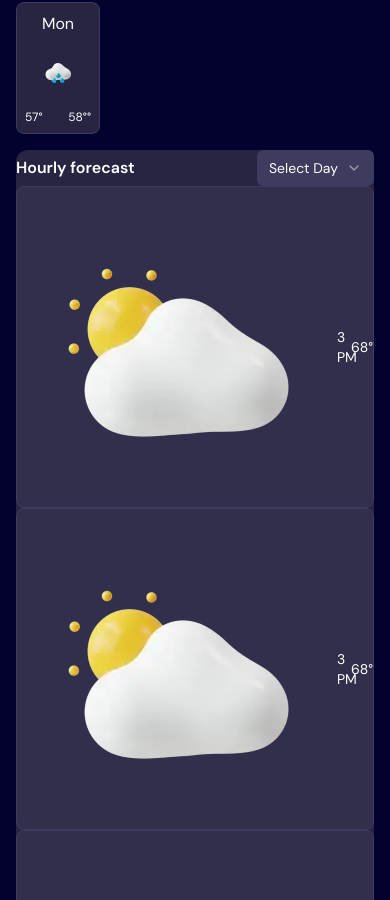
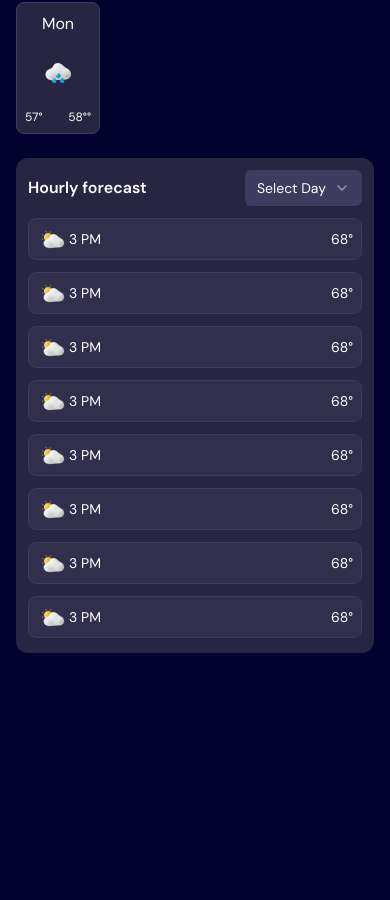
Before and after one commit to YismelR/weather-app, a React (Vite) app: page / in a window 390 px wide. Shown: the part 1100-2000 px from the top of the page. After the commit the page ends 1793 px from the top, so only its background shows below. Built offline with nearby package versions, Linux system fonts and the light colour scheme.

Commit message:
fixed the hourly forecast need to fix the daily forecast for medium size screen(tablet)

```diff
--- a/src/components/WeatherDisplay.tsx
+++ b/src/components/WeatherDisplay.tsx
@@ -3,7 +3,7 @@ import OverallDisplay from "./overallDisplay/OverallDisplay";
 
 export default function WeatherDisplay() {
   return (
-    <section className="grid md:grid-cols-3 gap-4 w-full">
+    <section className="grid md:grid-cols-3 gap-6 md:gap-4 w-full">
       <OverallDisplay />
       <HourlySection />
     </section>
--- a/src/components/hourlySection/HourlyCards.tsx
+++ b/src/components/hourlySection/HourlyCards.tsx
@@ -3,17 +3,17 @@ import { hourlyCards } from "@/data/hourlyCards";
 
 export default function HourlyCards() {
   return (
-    <ScrollArea className="h-11/12 w-full  ">
-      <div className="flex flex-col lg:gap-4 overflow-hidden">
+    <ScrollArea className="h-11/12 md:h-10/12 lg:h-11/12 w-full ">
+      <div className="flex flex-col gap-3 md:gap-4 overflow-scroll">
         {hourlyCards.map((hourly, idx) => (
           <div
             key={idx}
-            className="flex place-items-center justify-between bg-Neutral-700 lg:py-2 lg:px-3 rounded-lg border border-Neutral-600"
+            className="flex place-items-center justify-between bg-Neutral-700 p py-1 px-2 md:py-2 md:px-3 rounded-lg border border-Neutral-600"
           >
             <div className="flex place-items-center">
               <img
                 src={hourly.image.url}
-                className="lg:size-8
+                className="size-8
               "
               />
               <p className="text-sm">{hourly.time} PM</p>
--- a/src/components/hourlySection/HourlySection.tsx
+++ b/src/components/hourlySection/HourlySection.tsx
@@ -3,7 +3,7 @@ import HourlyCards from "./HourlyCards";
 
 export default function HourlySection() {
   return (
-    <section className="flex flex-col lg:gap-4 bg-card-bg lg:p-4 rounded-xl lg:max-h-[530px] ">
+    <section className="flex flex-col mb-10 md:mb-0 p-3 gap-3 md:gap-4 bg-card-bg md:p-4 rounded-xl max-h-[495px] md:max-h-[530px] ">
       <div className="flex justify-between place-items-center">
         <p className="font-semibold">Hourly forecast</p>
         <DayDropdown />
--- a/src/components/overallDisplay/DailyForeCast.tsx
+++ b/src/components/overallDisplay/DailyForeCast.tsx
@@ -4,11 +4,11 @@ export default function DailyForecast() {
   return (
     <section className="flex flex-col gap-2">
       <p>Daily Forecast</p>
-      <div className="flex flex-wrap lg:grid gap-3 lg:grid-cols-7 md:gap-2">
+      <div className="flex flex-wrap md:grid gap-3 md:grid-cols-7 md:gap-2">
         {dailyForecast.map((daily, idx) => (
           <div
             key={idx}
-            className="w-[84px] lg:w-auto grid gap-4 md:gap-2 justify-items-center bg-card-bg  rounded-lg p-2 border border-Neutral-600"
+            className="w-[84px] md:w-auto grid gap-4 md:gap-2 justify-items-center bg-card-bg  rounded-lg p-2 border border-Neutral-600"
           >
             <p>{daily.date}</p>
             <img src={daily.image.url} className="size-10" />
--- a/src/components/overallDisplay/WeatherDescription.tsx
+++ b/src/components/overallDisplay/WeatherDescription.tsx
@@ -1,13 +1,15 @@
 import { weatherDescription } from "@/data/weatherDescriptions";
 export default function WeatherDescription() {
   return (
-    <section className="grid grid-cols-2 gap-3 lg:grid-cols-4 md:gap-4">
+    <section className="grid grid-cols-2 gap-3 md:grid-cols-4 lg:gap-4">
       {weatherDescription.map((description, idx) => (
         <div
           key={idx}
-          className="flex flex-col p-3 gap-3 bg-card-bg rounded-lg md:p-0 md:px-4 md:py-2 md:gap-4 border border-Neutral-600"
+          className="flex flex-col p-3 gap-3 bg-card-bg rounded-lg lg:p-0 lg:px-4 lg:py-2 lg:gap-4 border border-Neutral-600"
         >
-          <p className="text-base text-Neutral-300">{description.title}</p>
+          <p className="text-base md:text-sm lg:text-base text-Neutral-300">
+            {description.title}
+          </p>
           <p className="text-2xl text-Neutral-200">{description.num}</p>
         </div>
       ))}
--- a/src/data/hourlyCards.ts
+++ b/src/data/hourlyCards.ts
@@ -46,4 +46,49 @@ export const hourlyCards = [
     time: 3,
     temperature: 68,
   },
+  {
+    image: { url: cloudy },
+    time: 3,
+    temperature: 68,
+  },
+  {
+    image: { url: cloudy },
+    time: 3,
+    temperature: 68,
+  },
+  {
+    image: { url: cloudy },
+    time: 3,
+    temperature: 68,
+  },
+  {
+    image: { url: cloudy },
+    time: 3,
+    temperature: 68,
+  },
+  {
+    image: { url: cloudy },
+    time: 3,
+    temperature: 68,
+  },
+  {
+    image: { url: cloudy },
+    time: 3,
+    temperature: 68,
+  },
+  {
+    image: { url: cloudy },
+    time: 3,
+    temperature: 68,
+  },
+  {
+    image: { url: cloudy },
+    time: 3,
+    temperature: 68,
+  },
+  {
+    image: { url: cloudy },
+    time: 3,
+    temperature: 68,
+  },
 ];
```
